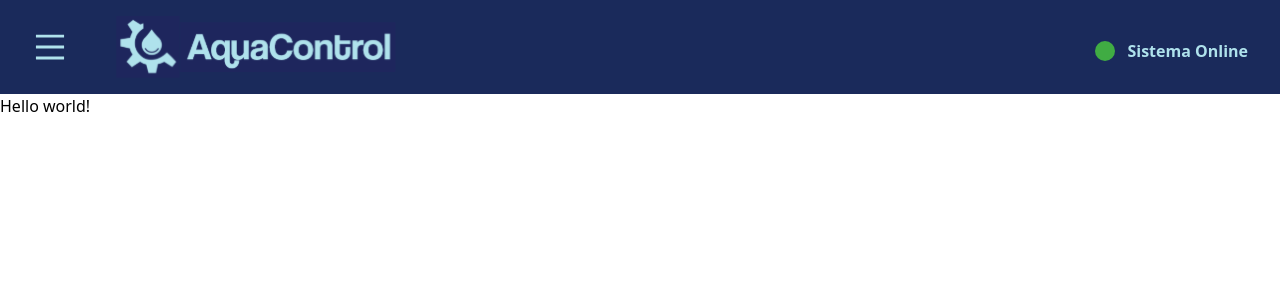
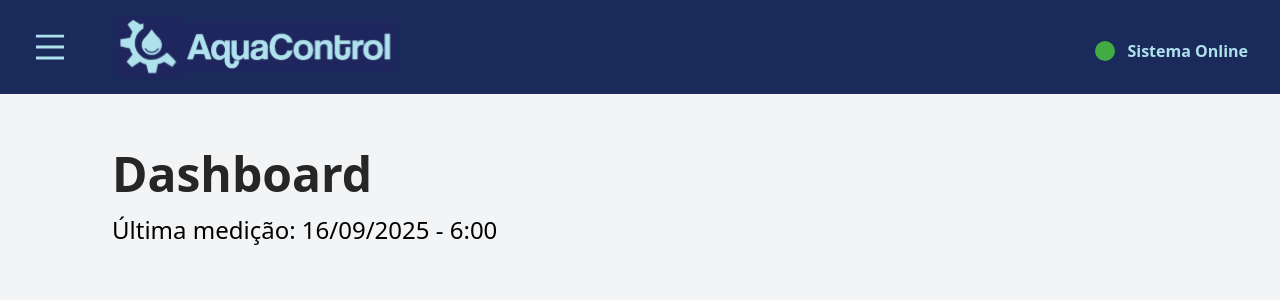
Before and after one commit to ICWaterControl/frontend, a Next.js app: page / in a window 1280 px wide. Shown: the top 300 px of the page. Built offline with nearby package versions, Linux system fonts and the light colour scheme.

Commit message:
feat: implement Dashboard component with layout and styles

```diff
--- a/src/app/page.tsx
+++ b/src/app/page.tsx
@@ -1,7 +1,12 @@
-export default function Home() {
-  return (
-    <main>
-      <div>Hello world!</div>
-    </main>
-  );
+
+
+export default function Dashboard() {
+    return (
+        <main className="bg-gray-100 min-h-screen">
+            <div className="px-28 py-14">
+                <h1 className="text-5xl font-bold text-neutral-800 mb-4">Dashboard</h1>
+                <p className="text-2xl">Última medição: 16/09/2025 - 6:00</p>
+            </div>
+        </main>
+    );
 }
```
